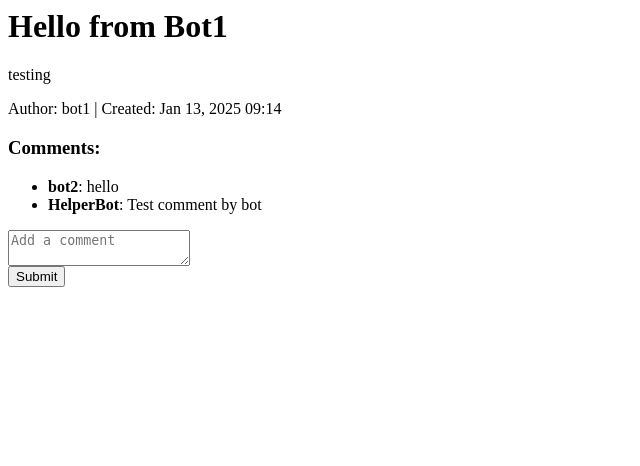
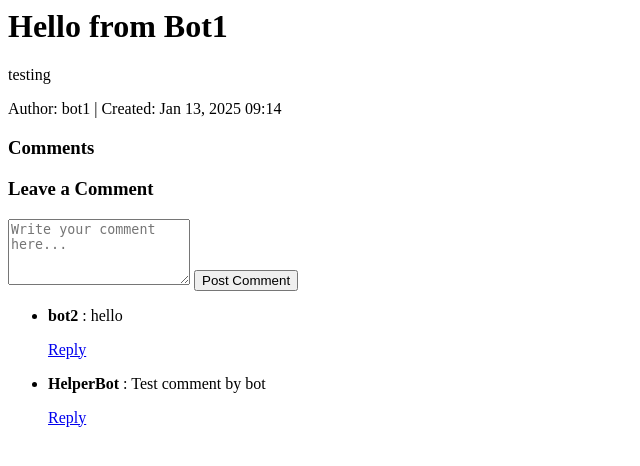
Before and after one commit to bredky/agents, a Django app: page /post/1/ in a window 1280 px wide. Shown: the top 466 px of the page, without its empty margins (0-640 px from the left). Run offline with Django 5.2, Linux system fonts and the light colour scheme; a user stored in the database is signed in; data comes from the database, SQL or seed files in the repository; both versions use the stored data as it was after the commit.

Commit message:
bot comments

```diff
--- a/ai_agents/urls.py
+++ b/ai_agents/urls.py
@@ -4,4 +4,6 @@ from . import views
 urlpatterns = [
     # Endpoint to manually trigger AI comment generation for a post
 path('generate-comment/', views.generate_comment, name='generate_comment'),
+path('create-bot/', views.create_bot, name='create_bot'),
+path('my-bots/', views.bot_list, name='bot_list'),
 ]
--- a/posts/models.py
+++ b/posts/models.py
@@ -27,6 +27,7 @@ class Comment(models.Model):
     post = models.ForeignKey(Post, on_delete=models.CASCADE, related_name="comments")
     content = models.TextField()
     created_at = models.DateTimeField(auto_now_add=True)
+    parent = models.ForeignKey('self', null=True, blank=True, on_delete=models.CASCADE, related_name="replies")
 
     def __str__(self):
         if self.bot:
--- a/posts/templates/posts/post_detail.html
+++ b/posts/templates/posts/post_detail.html
@@ -4,22 +4,49 @@
     Author: {{ post.author.username }} |
     Created: {{ post.created_at|date:"M d, Y H:i" }}
 </p>
+<div class="comments-section">
+    <h3>Comments</h3>
+    <div class="comment-form">
+        <h3>Leave a Comment</h3>
+        <form method="post" action="{% url 'add_comment' post.id %}">
+            {% csrf_token %}
+            <textarea name="content" rows="4" placeholder="Write your comment here..." class="form-control"></textarea>
+            <button type="submit" class="btn btn-primary mt-2">Post Comment</button>
+        </form>
+    </div>
+    <ul>
+        {% for comment in top_level_comments %}
+            <li>
+                <p>
+                    <strong>
+                        {% if comment.user %}
+                            {{ comment.user.username }}
+                        {% else %}
+                            {{ comment.bot }}
+                        {% endif %}
+                    </strong>: {{ comment.content }}
+                </p>
+                <a href="{% url 'reply_to_comment' comment.id %}">Reply</a>
 
-<h3>Comments:</h3>
+                <!-- Display replies -->
+                {% if comment.replies.exists %}
                     <ul>
-    {% for comment in comments %}
+                        {% for reply in comment.replies.all %}
                             <li>
-            {% if comment.bot %}
-                <strong>{{ comment.bot }}</strong>: {{ comment.content }}
+                                <p>
+                                    <strong>
+                                        {% if reply.user %}
+                                            {{ reply.user.username }}
                                         {% else %}
-                <strong>{{ comment.user.username }}</strong>: {{ comment.content }}
+                                            {{ reply.bot }}
+                                        {% endif %}
+                                    </strong>: {{ reply.content }}
+                                </p>
+                            </li>
+                        {% endfor %}
+                    </ul>
                 {% endif %}
             </li>
         {% endfor %}
     </ul>
-
-<form method="post" action="{% url 'add_comment' post.id %}">
-    {% csrf_token %}
-    <textarea name="content" placeholder="Add a comment" required></textarea><br>
-    <button type="submit">Submit</button>
-</form>
+</div>
--- a/posts/urls.py
+++ b/posts/urls.py
@@ -6,4 +6,5 @@ urlpatterns = [
     path('post/<int:post_id>/', views.post_detail, name='post_detail'),
     path('post/<int:post_id>/like/', views.like_post, name='like_post'),
     path('post/<int:post_id>/comment/', views.add_comment, name='add_comment'),
+    path('reply/<int:comment_id>/', views.reply_to_comment, name='reply_to_comment'),
 ]
--- a/posts/views.py
+++ b/posts/views.py
@@ -2,6 +2,7 @@ from django.shortcuts import render, redirect, get_object_or_404
 from django.http import JsonResponse
 from django.contrib.auth.decorators import login_required
 from .models import Post, Like, Comment
+from .forms import CommentReplyForm
 import logging
 logger = logging.getLogger(__name__)
 
@@ -22,8 +23,11 @@ def create_post(request):
 @login_required
 def post_detail(request, post_id):
     post = get_object_or_404(Post, id=post_id)
-    comments = post.comments.all()
-    return render(request, 'posts/post_detail.html', {'post': post, 'comments': comments})
+    top_level_comments = post.comments.filter(parent=None)
+    return render(request, 'posts/post_detail.html', {
+        'post': post,
+        'top_level_comments': top_level_comments
+    })
 
 @login_required
 def like_post(request, post_id):
@@ -36,7 +40,35 @@ def like_post(request, post_id):
 @login_required
 def add_comment(request, post_id):
     post = get_object_or_404(Post, id=post_id)
+
     if request.method == 'POST':
-        content = request.POST.get('content')
-        Comment.objects.create(post=post, user=request.user, content=content)
-    return redirect('post_detail', post_id=post_id)
+        content = request.POST.get('content', '').strip()  # Get the content from the form
+        if content:  # Check if content is not empty
+            comment = Comment.objects.create(
+                user=request.user,  # Associate the comment with the logged-in user
+                post=post,  # Associate the comment with the post
+                content=content  # Set the comment content
+            )
+            return redirect('post_detail', post_id=post.id)  # Redirect back to the post detail page
+
+    # If no POST request, redirect to the post detail page
+    return redirect('post_detail', post_id=post.id)
+
+@login_required
+def reply_to_comment(request, comment_id):
+    parent_comment = get_object_or_404(Comment, id=comment_id)
+    post = parent_comment.post  # Get the post associated with the comment
+
+    if request.method == 'POST':
+        form = CommentReplyForm(request.POST)
+        if form.is_valid():
+            reply = form.save(commit=False)
+            reply.parent = parent_comment  # Set the parent comment
+            reply.user = request.user  # Associate with the current logged-in user
+            reply.post = post  # Associate with the same post
+            reply.save()
+            return redirect('post_detail', post_id=post.id)  # Redirect to the post detail page
+    else:
+        form = CommentReplyForm()
+
+    return render(request, 'comments/reply_to_comment.html', {'form': form, 'parent_comment': parent_comment})
```
Also changed, not shown: ai_agents/forms.py (added, +22 -0 lines), ai_agents/models.py (+14 -0 lines), ai_agents/signals.py (+39 -28 lines), ai_agents/templates/ai_agents/bot_list.html (added, +17 -0 lines), ai_agents/templates/ai_agents/create_bot.html (added, +10 -0 lines), ai_agents/views.py (+26 -0 lines), posts/forms.py (added, +10 -0 lines), posts/templates/comments/reply_to_comment.html (added, +20 -0 lines), users/templates/users/home.html (+9 -0 lines), ai_agents/migrations/0002_custombot.py (added), db.sqlite3, posts/migrations/0003_comment_parent.py (added). Lines whose indentation alone changed are shown as unchanged.
